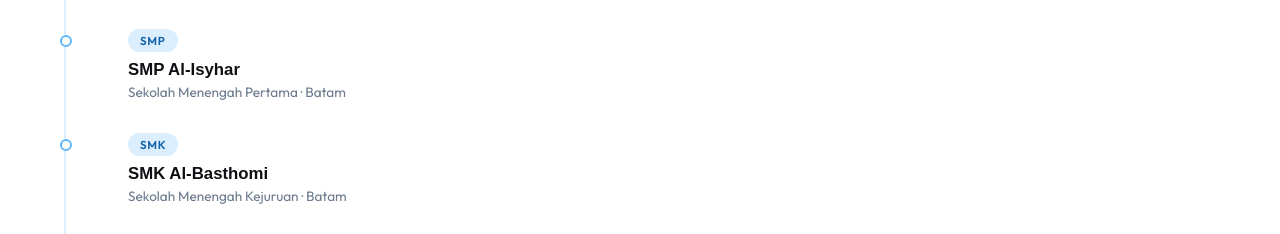
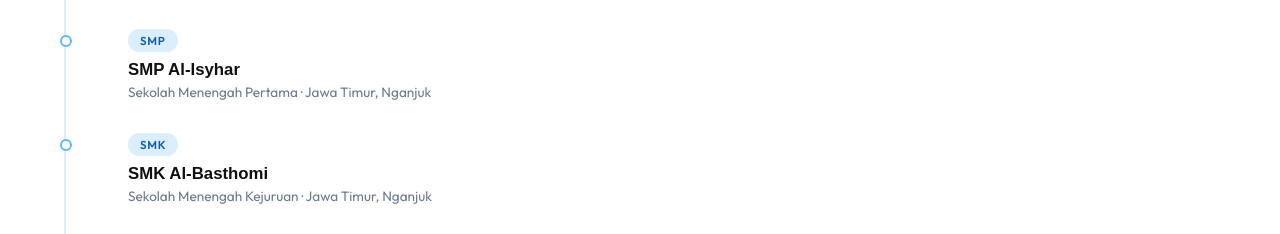
Before and after one commit to daffarwesa/porto_pbo, a plain HTML site: page index.html in a window 1280 px wide. Shown: the part 1616-1850 px from the top of the page. Drawn offline with Linux system fonts and the light colour scheme; a web font is replaced by a local one.

Commit message:
menyesuaikan lokasi pendidikan

```diff
--- a/index.html
+++ b/index.html
@@ -999,12 +999,12 @@
       <div class="edu-item fade-in">
         <span class="edu-badge">SMP</span>
         <p class="edu-school">SMP Al-Isyhar</p>
-        <p class="edu-detail">Sekolah Menengah Pertama · Batam</p>
+        <p class="edu-detail">Sekolah Menengah Pertama · Jawa Timur, Nganjuk</p>
       </div>
       <div class="edu-item fade-in">
         <span class="edu-badge">SMK</span>
         <p class="edu-school">SMK Al-Basthomi</p>
-        <p class="edu-detail">Sekolah Menengah Kejuruan · Batam</p>
+        <p class="edu-detail">Sekolah Menengah Kejuruan · Jawa Timur, Nganjuk</p>
       </div>
       <div class="edu-item fade-in">
         <span class="edu-badge">Kuliah</span>
```
